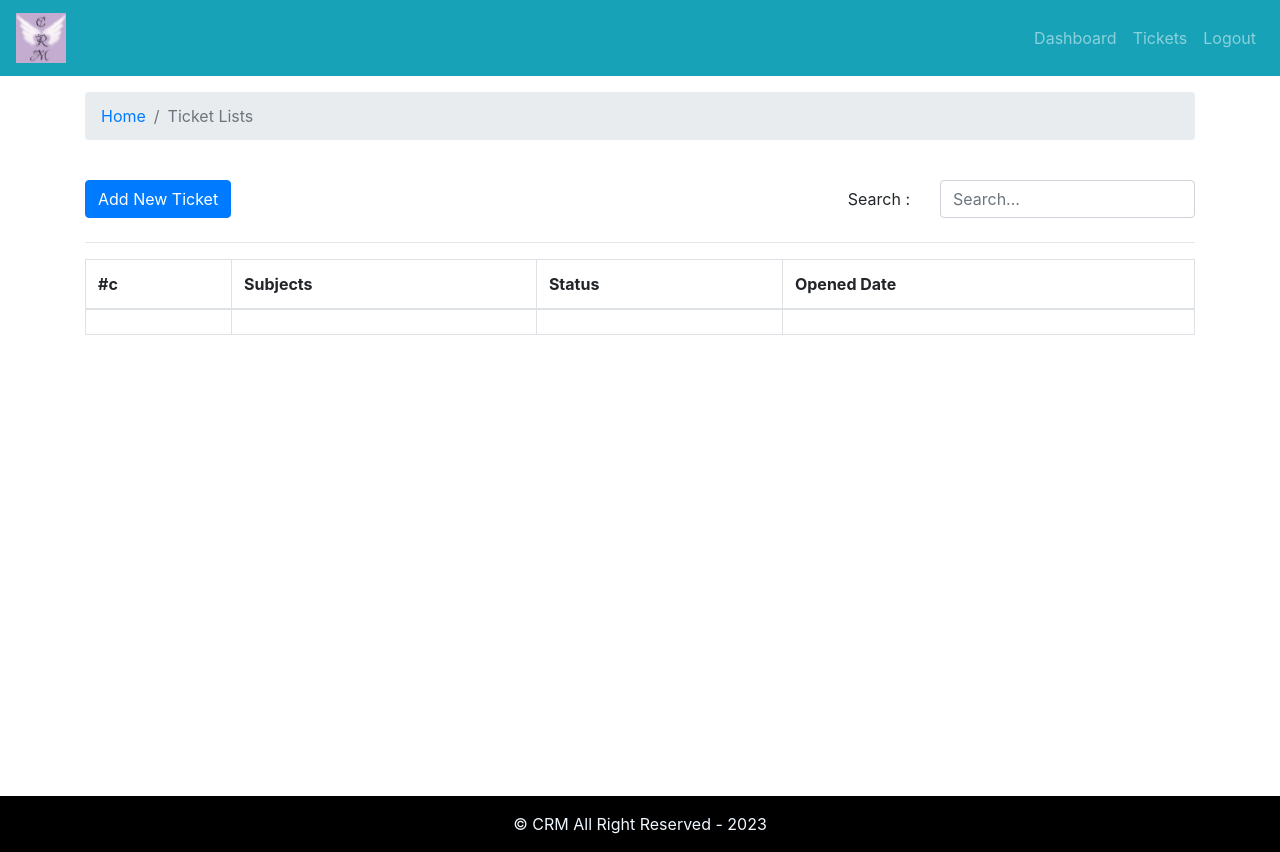
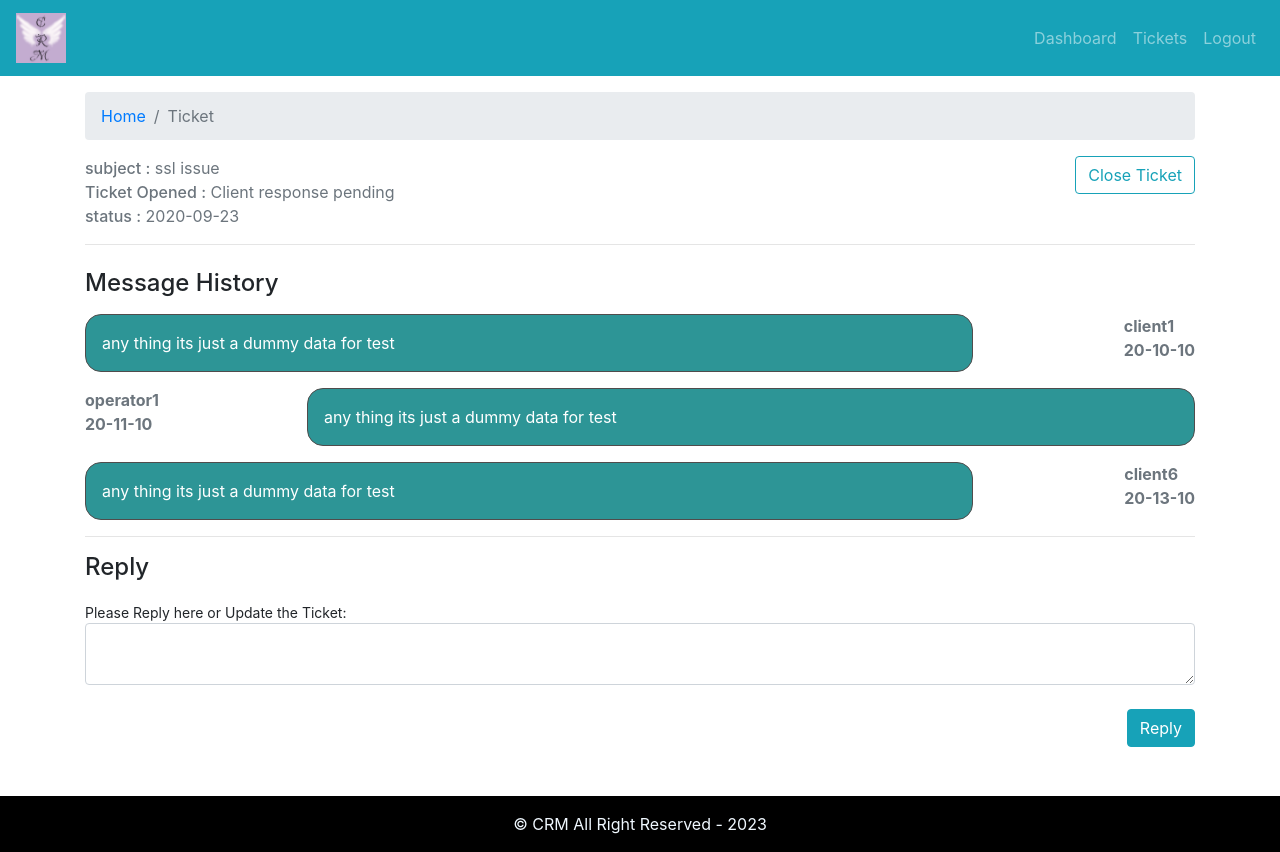
Before and after one commit to MedAmineTestouri/crm-frontend, a React (Create React App) app: page / in a window 1280 px wide. Built offline with nearby package versions, Linux system fonts and the light colour scheme.

Commit message:
ticket landing page added!

```diff
--- a/src/App.js
+++ b/src/App.js
@@ -6,6 +6,7 @@
 import { Dashboard } from './pages/Dashboard/Dashboard.page';
 import { AddTicket } from './pages/new-ticket/AddTicket.page';
 import { TicketListings } from './pages/ticket-listing/TicketListings.page';
+import { Ticket } from "./pages/ticket/Ticket.page";
 
 function App() {
   return (
@@ -14,7 +15,8 @@
       <DefaultLayout>
       {/* <Dashboard/> */}
       {/* <AddTicket /> */}
-      <TicketListings/>
+      {/* <TicketListings/> */}
+      <Ticket/>
       </DefaultLayout>
 
 
--- a/src/assets/data/dummy-tickets.json
+++ b/src/assets/data/dummy-tickets.json
@@ -3,36 +3,139 @@
         "id" :1,
         "subject":"ssl issue",
         "status" : "Client response pending",
-        "addedt" : "2020-09-23"
+        "addedt" : "2020-09-23",
+        "history":[
+            {
+                "date" : "20-10-10",
+                "message" : "any thing its just a dummy data for test",
+                "messageBy" : "client1"
+            },
+            {
+                "date" : "20-11-10",
+                "message" : "any thing its just a dummy data for test",
+                "messageBy" : "operator1"
+            },
+            {
+                "date" : "20-13-10",
+                "message" : "any thing its just a dummy data for test",
+                "messageBy" : "client6"
+            }
+        ]
     },
     {
         "id" :2,
         "subject":"exple 2",
         "status" : "Client response pending",
-        "addedt" : "2020-09-23"
+        "addedt" : "2020-09-23",
+        "history":[
+            {
+                "date" : "20-6-2",
+                "message" : "any thing its just a dummy data for test2",
+                "messageBy" : "client2"
+            },
+            {
+                "date" : "20-6-3",
+                "message" : "any thing its just a dummy data for test2",
+                "messageBy" : "operator2"
+            },
+            {
+                "date" : "20-6-11",
+                "message" : "any thing its just a dummy data for test2",
+                "messageBy" : "client6"
+            }
+        ]
     },
     {
         "id" :3,
         "subject":"exple 3",
         "status" : "Client response pending",
         "addedt" : "2020-09-23"
+        ,
+        "history":[
+            {
+                "date" : "20-6-2",
+                "message" : "any thing its just a dummy data for test3",
+                "messageBy" : "client3"
+            },
+            {
+                "date" : "20-6-3",
+                "message" : "any thing its just a dummy data for test3",
+                "messageBy" : "operator3"
+            },
+            {
+                "date" : "20-6-11",
+                "message" : "any thing its just a dummy data for test3",
+                "messageBy" : "client6"
+            }
+        ]
     },
     {
         "id" :4,
         "subject":"exple 4",
         "status" : "Client response pending",
-        "addedt" : "2020-09-23"
+        "addedt" : "2020-09-23" ,
+        "history":[
+            {
+                "date" : "20-6-2",
+                "message" : "any thing its just a dummy data for test4",
+                "messageBy" : "client4"
+            },
+            {
+                "date" : "20-6-3",
+                "message" : "any thing its just a dummy data for test4",
+                "messageBy" : "operator4"
+            },
+            {
+                "date" : "20-6-11",
+                "message" : "any thing its just a dummy data for test4",
+                "messageBy" : "client6"
+            }
+        ]
     },
     {
         "id" :5,
         "subject":"exple 5",
         "status" : "Client response pending",
-        "addedt" : "2020-09-23"
+        "addedt" : "2020-09-23" ,
+        "history":[
+            {
+                "date" : "20-6-2",
+                "message" : "any thing its just a dummy data for tes5",
+                "messageBy" : "client5"
+            },
+            {
+                "date" : "20-6-3",
+                "message" : "any thing its just a dummy data for test5",
+                "messageBy" : "operator5"
+            },
+            {
+                "date" : "20-6-11",
+                "message" : "any thing its just a dummy data for test5",
+                "messageBy" : "client6"
+            }
+        ]
     },
     {
         "id" :6,
         "subject":"exple 6",
         "status" : "Client response pending",
-        "addedt" : "2020-09-23"
+        "addedt" : "2020-09-23" ,
+        "history":[
+            {
+                "date" : "20-6-2",
+                "message" : "any thing its just a dummy data for test6",
+                "messageBy" : "client6"
+            },
+            {
+                "date" : "20-6-3",
+                "message" : "any thing its just a dummy data for test6",
+                "messageBy" : "operator6"
+            },
+            {
+                "date" : "20-6-11",
+                "message" : "any thing its just a dummy data for test6",
+                "messageBy" : "client6"
+            }
+        ]
     }
 ]
--- /dev/null
+++ b/src/components/message-history/MessageHistory.comp.js
@@ -0,0 +1,23 @@
+import React from 'react'
+import { propTypes } from 'prop-types'
+import '../message-history/message-history.style.css'
+export const MessageHistory = ({msg}) => {
+
+   if (!msg)  return null
+
+  return msg.map((row,i)=> (
+    <div key={i} className='message-history mt-3'>
+        <div className='send font-weight-bold text-secondary'>
+                <div className='sender'>{row.messageBy}</div>
+                <div className='date'>{row.date}</div>
+        </div>
+        <div className='message'>{row.message}</div>
+    </div>
+
+  ))
+
+
+}
+//  MessageHistory.propTypes = {
+//      msg : propTypes.propTypes.array.isRequired
+//  }
--- /dev/null
+++ b/src/components/message-history/message-history.style.css
@@ -0,0 +1,18 @@
+.message-history {
+    display: flex;
+    flex-direction: row;
+    justify-content: space-between;
+}
+.message-history:nth-child(even){
+    display : flex ;
+    flex-direction : row-reverse;
+    justify-content : space-between
+}
+.message{
+    padding : 1rem;
+    width : 80%;
+    border : 0.25px solid rgb(80, 76, 76);
+    background-color: #2D9596;
+    color : white;
+    border-radius: 1rem;
+}
--- /dev/null
+++ b/src/components/update-ticket/UpdateTicket.comp.js
@@ -0,0 +1,29 @@
+import React from 'react'
+import PropTypes from 'prop-types';
+import { Form , Button  } from "react-bootstrap";
+export const UpdateTicket = ({msg,handleOnChange,handleOnSubmit}) => {
+  return (
+    <Form onSubmit={handleOnSubmit}>
+        <Form.Label> <h4>Reply</h4></Form.Label>
+        <Form.Text>Please Reply here or Update the Ticket:</Form.Text>
+        <Form.Control
+        value={msg}
+        onChange={handleOnChange}
+        as = "textarea"
+        row="5"
+        name="detail"/>
+        <div className='text-right mt-4 mb-3'>
+            <Button  variant="info" type="submit" >
+                Reply
+            </Button>
+        </div>
+
+    </Form>
+  )
+};
+UpdateTicket.propTypes = {
+    handleOnchange : PropTypes.func.isRequired,
+    msg : PropTypes.string.isRequired ,
+    handleOnSubmit : PropTypes.func.isRequired
+
+}
--- /dev/null
+++ b/src/pages/ticket/Ticket.page.js
@@ -0,0 +1,52 @@
+import React, { useEffect, useState } from 'react'
+import { Container , Row , Col, Button } from "react-bootstrap";
+import { BreadcrumbComp } from '../../components/breadcrumb/Breadcrumb.comp';
+import tickets from "../../assets/data/dummy-tickets.json";
+import { MessageHistory } from "../../components/message-history/MessageHistory.comp";
+import { UpdateTicket } from "../../components/update-ticket/UpdateTicket.comp";
+const ticket = tickets[0]
+export const Ticket = () => {
+    const [message,setMessage] = useState('')
+    const handleOnChange = (e) => {
+        setMessage(e.target.value)
+        console.log(message)
+    }
+    const handleOnSubmit = () => {
+        alert('Form Subitted')
+    }
+    useEffect(()=>{},[message])
+  return (
+    <Container>
+        <Row>
+            <Col>
+                <BreadcrumbComp page="Ticket"/>
+            </Col>
+        </Row>
+        <Row>
+            <Col className='text-weight-bolder text-secondary'>
+                <div className='subject'><span className='h6'>subject :</span> <span>{ticket.subject}</span></div>
+                <div className='date'><span className='h6'>Ticket Opened :</span> <span>{ticket.status}</span></div>
+                <div className='status'><span className='h6'>status :</span> <span>{ticket.addedt}</span></div>
+            </Col>
+            <Col className='text-right'>
+                <Button  variant='outline-info'>Close Ticket</Button>
+            </Col>
+        </Row>
+        <hr/>
+        <Row className='mt-4'>
+            <Col>
+                <h4>Message History</h4>
+                <MessageHistory msg ={ticket.history}/>
+            </Col>
+        </Row>
+        <hr/>
+        <Row>
+            <Col>
+                <UpdateTicket msg={message}
+                handleOnChange={handleOnChange}
+                handleOnSubmit={handleOnSubmit}/>
+            </Col>
+        </Row>
+    </Container>
+  )
+}
```
